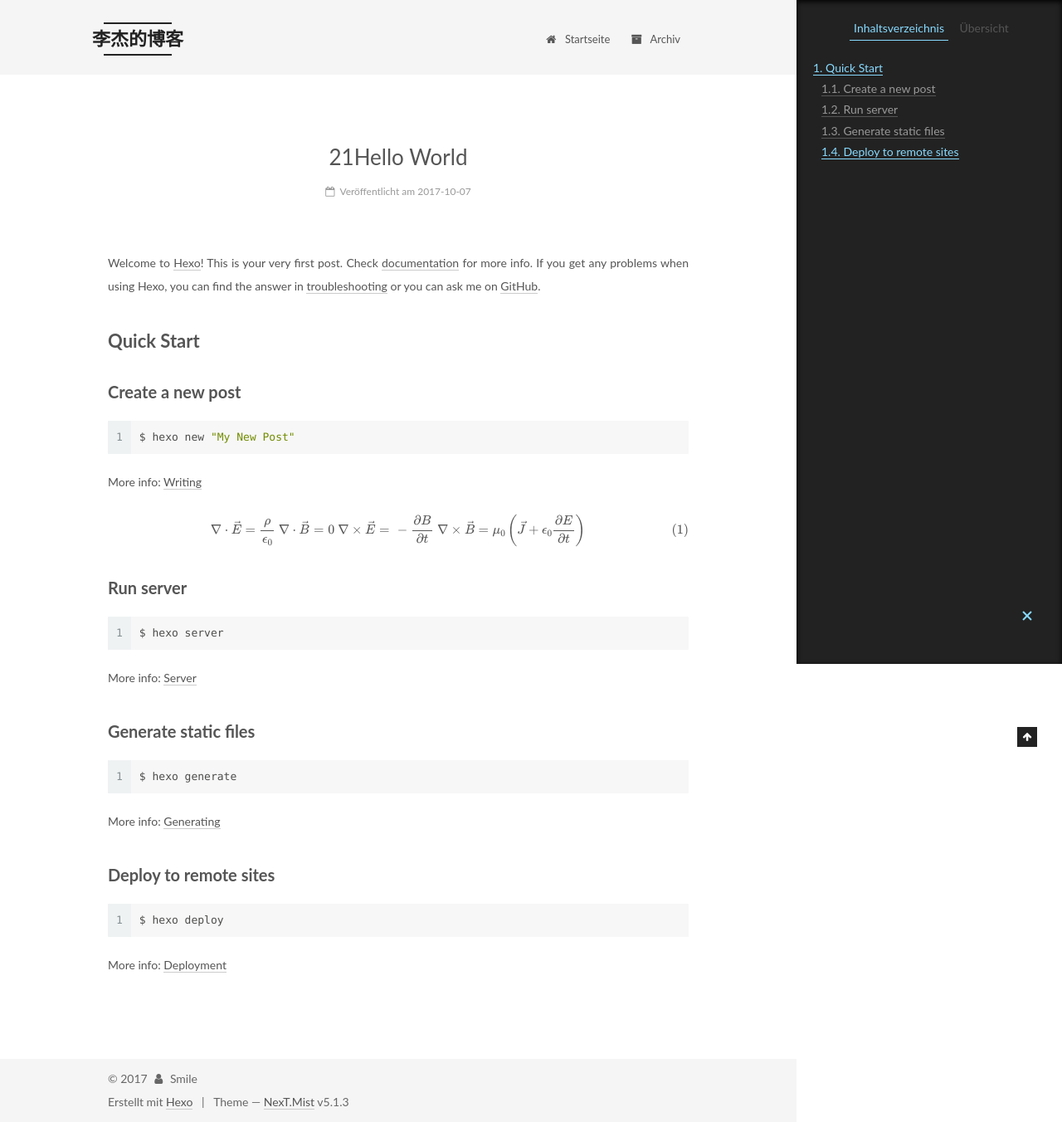
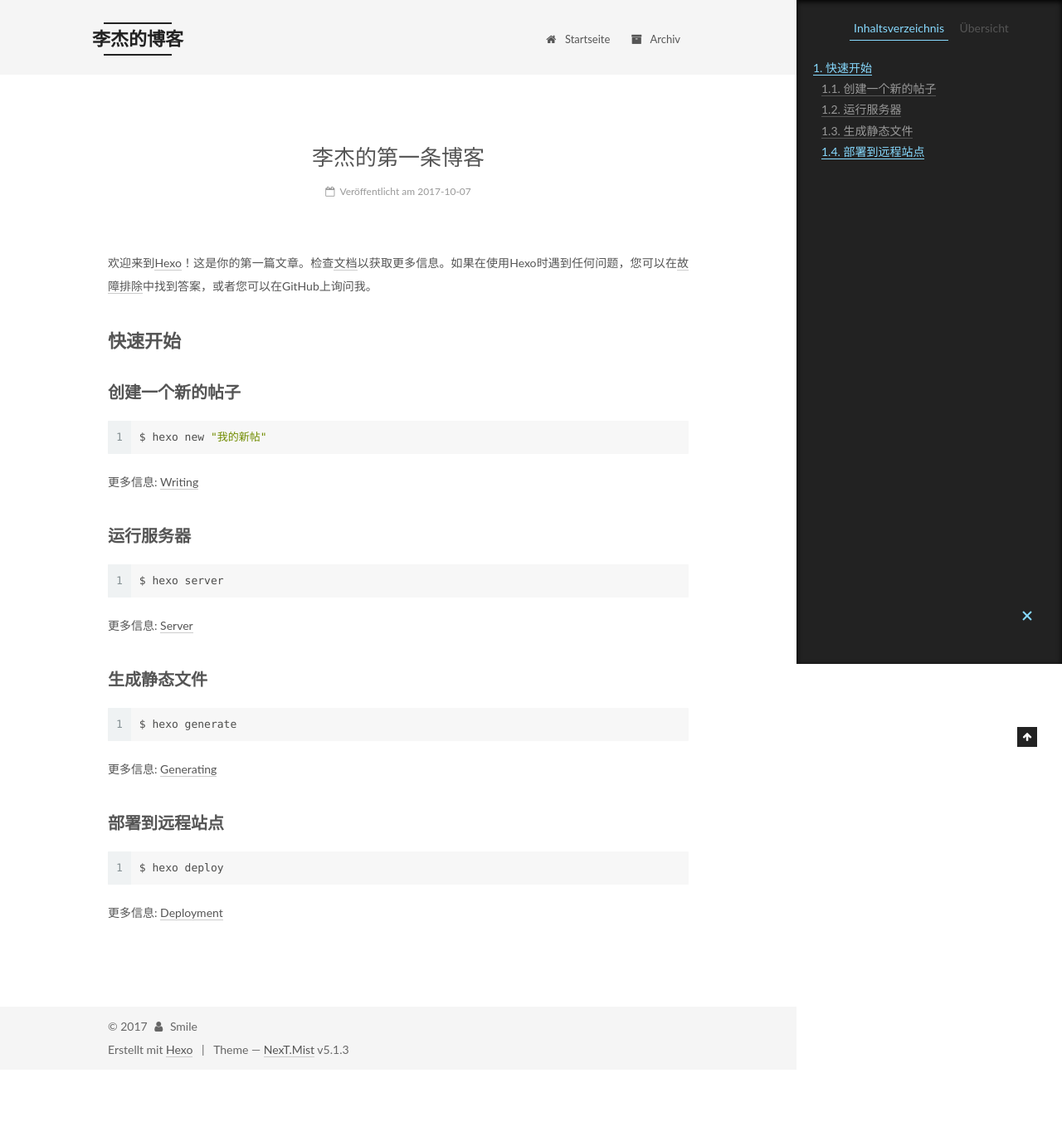
Before and after one commit to lijie21/lijie21.github.io, a plain HTML site: page 2017/10/07/hello-world/index.html in a window 1280 px wide. Shown: the whole page at 83% size. After the commit the page ends 1289 px from the top, so only its background shows below. Drawn offline with nearby package versions, Linux system fonts and the light colour scheme; some packages are replaced by stand-ins of ours.

Commit message:
Site updated: 2017-10-08 11:42:07

```diff
--- a/2017/10/07/hello-world/index.html
+++ b/2017/10/07/hello-world/index.html
@@ -79,16 +79,16 @@
 
 
 
-<meta name="description" content="Welcome to Hexo! This is your very first post. Check documentation for more info. If you get any problems when using Hexo, you can find the answer in troubleshooting or you can ask me on GitHub. Quick">
+<meta name="description" content="欢迎来到Hexo！这是你的第一篇文章。检查文档以获取更多信息。如果在使用Hexo时遇到任何问题，您可以在故障排除中找到答案，或者您可以在GitHub上询问我。 快速开始创建一个新的帖子1$ hexo new &quot;我的新帖&quot; 更多信息: Writing 运行服务器1$ hexo server 更多信息: Server 生成静态文件1$ hexo generate 更多信息: Generating 部署">
 <meta property="og:type" content="article">
-<meta property="og:title" content="21Hello World">
+<meta property="og:title" content="李杰的第一条博客">
 <meta property="og:url" content="http://yoursite.com/2017/10/07/hello-world/index.html">
 <meta property="og:site_name" content="李杰的博客">
-<meta property="og:description" content="Welcome to Hexo! This is your very first post. Check documentation for more info. If you get any problems when using Hexo, you can find the answer in troubleshooting or you can ask me on GitHub. Quick">
-<meta property="og:updated_time" content="2017-10-08T02:51:15.739Z">
+<meta property="og:description" content="欢迎来到Hexo！这是你的第一篇文章。检查文档以获取更多信息。如果在使用Hexo时遇到任何问题，您可以在故障排除中找到答案，或者您可以在GitHub上询问我。 快速开始创建一个新的帖子1$ hexo new &quot;我的新帖&quot; 更多信息: Writing 运行服务器1$ hexo server 更多信息: Server 生成静态文件1$ hexo generate 更多信息: Generating 部署">
+<meta property="og:updated_time" content="2017-10-08T03:41:48.405Z">
 <meta name="twitter:card" content="summary">
-<meta name="twitter:title" content="21Hello World">
-<meta name="twitter:description" content="Welcome to Hexo! This is your very first post. Check documentation for more info. If you get any problems when using Hexo, you can find the answer in troubleshooting or you can ask me on GitHub. Quick">
+<meta name="twitter:title" content="李杰的第一条博客">
+<meta name="twitter:description" content="欢迎来到Hexo！这是你的第一篇文章。检查文档以获取更多信息。如果在使用Hexo时遇到任何问题，您可以在故障排除中找到答案，或者您可以在GitHub上询问我。 快速开始创建一个新的帖子1$ hexo new &quot;我的新帖&quot; 更多信息: Writing 运行服务器1$ hexo server 更多信息: Server 生成静态文件1$ hexo generate 更多信息: Generating 部署">
 
 
 
@@ -124,7 +124,7 @@
 
 
 
-  <title>21Hello World | 李杰的博客</title><!-- hexo-inject:begin --><!-- hexo-inject:end -->
+  <title>李杰的第一条博客 | 李杰的博客</title><!-- hexo-inject:begin --><!-- hexo-inject:end -->
 
 
 
@@ -248,7 +248,7 @@
 
 
 
-          <h1 class="post-title" itemprop="name headline">21Hello World</h1>
+          <h1 class="post-title" itemprop="name headline">李杰的第一条博客</h1>
 
 
         <div class="post-meta">
@@ -298,16 +298,15 @@
 
 
 
-        <p>Welcome to <a href="https://hexo.io/" target="_blank" rel="external">Hexo</a>! This is your very first post. Check <a href="https://hexo.io/docs/" target="_blank" rel="external">documentation</a> for more info. If you get any problems when using Hexo, you can find the answer in <a href="https://hexo.io/docs/troubleshooting.html" target="_blank" rel="external">troubleshooting</a> or you can ask me on <a href="https://github.com/hexojs/hexo/issues" target="_blank" rel="external">GitHub</a>.</p>
-<h2 id="Quick-Start"><a href="#Quick-Start" class="headerlink" title="Quick Start"></a>Quick Start</h2><h3 id="Create-a-new-post"><a href="#Create-a-new-post" class="headerlink" title="Create a new post"></a>Create a new post</h3><figure class="highlight bash"><table><tr><td class="gutter"><pre><div class="line">1</div></pre></td><td class="code"><pre><div class="line">$ hexo new <span class="string">"My New Post"</span></div></pre></td></tr></table></figure>
-<p>More info: <a href="https://hexo.io/docs/writing.html" target="_blank" rel="external">Writing</a></p>
-<p>$$<br>\begin{eqnarray}<br>\nabla\cdot\vec{E} &amp;=&amp; \frac{\rho}{\epsilon_0} \<br>\nabla\cdot\vec{B} &amp;=&amp; 0 \<br>\nabla\times\vec{E} &amp;=&amp; -\frac{\partial B}{\partial t} \<br>\nabla\times\vec{B} &amp;=&amp; \mu_0\left(\vec{J}+\epsilon_0\frac{\partial E}{\partial t} \right)<br>\end{eqnarray}<br>$$</p>
-<h3 id="Run-server"><a href="#Run-server" class="headerlink" title="Run server"></a>Run server</h3><figure class="highlight bash"><table><tr><td class="gutter"><pre><div class="line">1</div></pre></td><td class="code"><pre><div class="line">$ hexo server</div></pre></td></tr></table></figure>
-<p>More info: <a href="https://hexo.io/docs/server.html" target="_blank" rel="external">Server</a></p>
-<h3 id="Generate-static-files"><a href="#Generate-static-files" class="headerlink" title="Generate static files"></a>Generate static files</h3><figure class="highlight bash"><table><tr><td class="gutter"><pre><div class="line">1</div></pre></td><td class="code"><pre><div class="line">$ hexo generate</div></pre></td></tr></table></figure>
-<p>More info: <a href="https://hexo.io/docs/generating.html" target="_blank" rel="external">Generating</a></p>
-<h3 id="Deploy-to-remote-sites"><a href="#Deploy-to-remote-sites" class="headerlink" title="Deploy to remote sites"></a>Deploy to remote sites</h3><figure class="highlight bash"><table><tr><td class="gutter"><pre><div class="line">1</div></pre></td><td class="code"><pre><div class="line">$ hexo deploy</div></pre></td></tr></table></figure>
-<p>More info: <a href="https://hexo.io/docs/deployment.html" target="_blank" rel="external">Deployment</a></p>
+        <p>欢迎来到<a href="https://hexo.io/" target="_blank" rel="external">Hexo</a>！这是你的第一篇文章。检查<a href="https://hexo.io/docs/" target="_blank" rel="external">文档</a>以获取更多信息。如果在使用Hexo时遇到任何问题，您可以在<a href="https://hexo.io/docs/troubleshooting.html" target="_blank" rel="external">故障排除</a>中找到答案，或者您可以在GitHub上询问我。</p>
+<h2 id="快速开始"><a href="#快速开始" class="headerlink" title="快速开始"></a>快速开始</h2><h3 id="创建一个新的帖子"><a href="#创建一个新的帖子" class="headerlink" title="创建一个新的帖子"></a>创建一个新的帖子</h3><figure class="highlight bash"><table><tr><td class="gutter"><pre><div class="line">1</div></pre></td><td class="code"><pre><div class="line">$ hexo new <span class="string">"我的新帖"</span></div></pre></td></tr></table></figure>
+<p>更多信息: <a href="https://hexo.io/docs/writing.html" target="_blank" rel="external">Writing</a></p>
+<h3 id="运行服务器"><a href="#运行服务器" class="headerlink" title="运行服务器"></a>运行服务器</h3><figure class="highlight bash"><table><tr><td class="gutter"><pre><div class="line">1</div></pre></td><td class="code"><pre><div class="line">$ hexo server</div></pre></td></tr></table></figure>
+<p>更多信息: <a href="https://hexo.io/docs/server.html" target="_blank" rel="external">Server</a></p>
+<h3 id="生成静态文件"><a href="#生成静态文件" class="headerlink" title="生成静态文件"></a>生成静态文件</h3><figure class="highlight bash"><table><tr><td class="gutter"><pre><div class="line">1</div></pre></td><td class="code"><pre><div class="line">$ hexo generate</div></pre></td></tr></table></figure>
+<p>更多信息: <a href="https://hexo.io/docs/generating.html" target="_blank" rel="external">Generating</a></p>
+<h3 id="部署到远程站点"><a href="#部署到远程站点" class="headerlink" title="部署到远程站点"></a>部署到远程站点</h3><figure class="highlight bash"><table><tr><td class="gutter"><pre><div class="line">1</div></pre></td><td class="code"><pre><div class="line">$ hexo deploy</div></pre></td></tr></table></figure>
+<p>更多信息: <a href="https://hexo.io/docs/deployment.html" target="_blank" rel="external">Deployment</a></p>
 
 
     </div>
@@ -440,7 +439,7 @@
 
 
 
-              <div class="post-toc-content"><ol class="nav"><li class="nav-item nav-level-2"><a class="nav-link" href="#Quick-Start"><span class="nav-number">1.</span> <span class="nav-text">Quick Start</span></a><ol class="nav-child"><li class="nav-item nav-level-3"><a class="nav-link" href="#Create-a-new-post"><span class="nav-number">1.1.</span> <span class="nav-text">Create a new post</span></a></li><li class="nav-item nav-level-3"><a class="nav-link" href="#Run-server"><span class="nav-number">1.2.</span> <span class="nav-text">Run server</span></a></li><li class="nav-item nav-level-3"><a class="nav-link" href="#Generate-static-files"><span class="nav-number">1.3.</span> <span class="nav-text">Generate static files</span></a></li><li class="nav-item nav-level-3"><a class="nav-link" href="#Deploy-to-remote-sites"><span class="nav-number">1.4.</span> <span class="nav-text">Deploy to remote sites</span></a></li></ol></li></ol></div>
+              <div class="post-toc-content"><ol class="nav"><li class="nav-item nav-level-2"><a class="nav-link" href="#快速开始"><span class="nav-number">1.</span> <span class="nav-text">快速开始</span></a><ol class="nav-child"><li class="nav-item nav-level-3"><a class="nav-link" href="#创建一个新的帖子"><span class="nav-number">1.1.</span> <span class="nav-text">创建一个新的帖子</span></a></li><li class="nav-item nav-level-3"><a class="nav-link" href="#运行服务器"><span class="nav-number">1.2.</span> <span class="nav-text">运行服务器</span></a></li><li class="nav-item nav-level-3"><a class="nav-link" href="#生成静态文件"><span class="nav-number">1.3.</span> <span class="nav-text">生成静态文件</span></a></li><li class="nav-item nav-level-3"><a class="nav-link" href="#部署到远程站点"><span class="nav-number">1.4.</span> <span class="nav-text">部署到远程站点</span></a></li></ol></li></ol></div>
 
 
           </div>
--- a/css/main.css
+++ b/css/main.css
@@ -1822,7 +1822,7 @@ pre .javascript .function {
   width: 4px;
   height: 4px;
   border-radius: 50%;
-  background: #aaff0e;
+  background: #82ff45;
 }
 .links-of-blogroll {
   font-size: 13px;
```
Also changed, not shown: archives/2017/10/index.html (+1 -1 lines), archives/2017/index.html (+1 -1 lines), archives/index.html (+1 -1 lines), index.html (+10 -11 lines).
